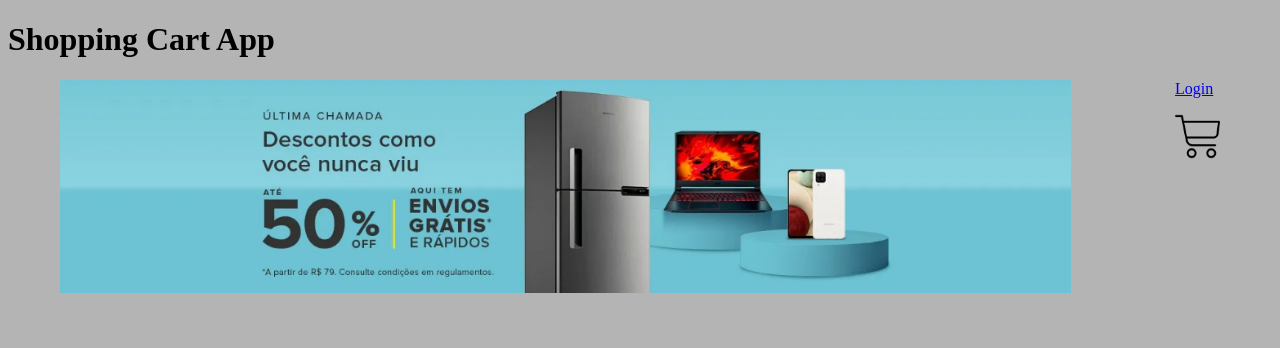
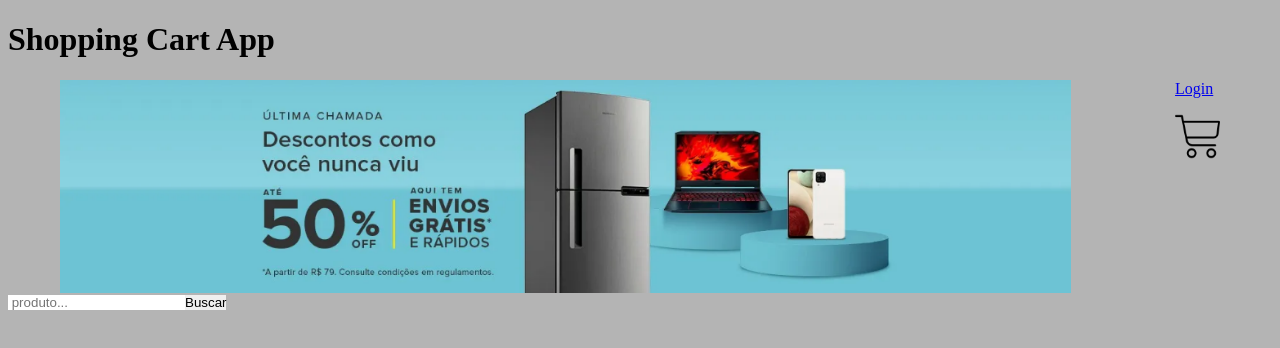
Before and after one commit to LuisCarlosCruz/shopping-cart, a React (Create React App) app: page / in a window 1280 px wide. Shown: the top 348 px of the page. Built offline with nearby package versions, Linux system fonts and the light colour scheme.

Commit message:
fetch lista produtos mercado livre

```diff
--- a/public/index.html
+++ b/public/index.html
@@ -2,14 +2,11 @@
 <html lang="pt-br">
   <head>
     <meta charset="utf-8" />
+    <link rel="manifest" href="%PUBLIC_URL%/manifest.json" />
     <link rel="icon" href="./favicon/favicon.ico" />
     <meta name="viewport" content="width=device-width, initial-scale=1" />
     <meta name="theme-color" content="#000000" />
-    <meta
-      name="description"
-      content="Web site created using create-react-app"
-    />
-    <link rel="manifest" href="%PUBLIC_URL%/manifest.json" />
+    <meta name="description" content="Web site created using create-react-app" />
     <!-- ===== BOX ICONS ===== -->
     <link href='https://cdn.jsdelivr.net/npm/boxicons@2.0.5/css/boxicons.min.css' rel='stylesheet'>
     <title>Shopping Cart</title>
--- /dev/null
+++ b/src/componentes/buscaItem/BuscaItem.jsx
@@ -0,0 +1,29 @@
+import React, { useContext } from 'react';
+import Context from '../../context/Context';
+import fetchMercadoLivre from '../../services/fetchMercadoLivre';
+
+const BuscaItem = () => {
+  const { itemBuscado, setItemBuscado } = useContext(Context);
+
+  const handleOnClick = () => {
+    fetchMercadoLivre(itemBuscado);
+  };
+
+  return (
+    <div>
+      <label htmlFor="buscaItem">
+        <input
+          type="text"
+          onChange={({ target }) => setItemBuscado(target.value)}
+          id="buscaItem"
+          placeholder=" produto..."
+        />
+      </label>
+      <button type="submit" onClick={handleOnClick}>
+        Buscar
+      </button>
+    </div>
+  );
+};
+
+export default BuscaItem;
--- a/src/context/Context.js
+++ b/src/context/Context.js
@@ -1,5 +1,5 @@
 import { createContext } from 'react';
 
-const MyContext = createContext();
+const Context = createContext();
 
-export default MyContext;
+export default Context;
--- a/src/context/Provider.js
+++ b/src/context/Provider.js
@@ -3,18 +3,18 @@ import React, { useState } from 'react';
 import PropTypes from 'prop-types';
 
 const Provider = ({ children }) => {
-  const [emailIsValid, setEmailIsValid] = useState(false);
+  const [itemBuscado, setItemBuscado] = useState([]);
 
   const contextValue = {
-    emailIsValid,
-    setEmailIsValid,
+    itemBuscado,
+    setItemBuscado,
   };
 
   return <Context.Provider value={contextValue}>{children}</Context.Provider>;
 };
 
-export default Provider;
-
 Provider.propTypes = {
   children: PropTypes.element,
 };
+
+export default Provider;
--- a/src/pages/Home.jsx
+++ b/src/pages/Home.jsx
@@ -1,4 +1,5 @@
 import React from 'react';
+import BuscaItem from '../componentes/buscaItem/BuscaItem';
 import Nav from '../componentes/nav/Nav';
 
 const Home = () => {
@@ -6,6 +7,7 @@ const Home = () => {
     <div>
       <h1>Shopping Cart App</h1>
       <Nav />
+      <BuscaItem />
     </div>
   );
 };
--- /dev/null
+++ b/src/services/fetchMercadoLivre.js
@@ -0,0 +1,10 @@
+const fetchMercadoLivre = (itemBuscado) => {
+  const URL = `https://api.mercadolibre.com/sites/MLB/search?q=${itemBuscado}`;
+
+  const busca = fetch(URL)
+    .then((resp) => resp.json())
+    .then((data) => console.log(data.results));
+  return busca;
+};
+
+export default fetchMercadoLivre;
```
